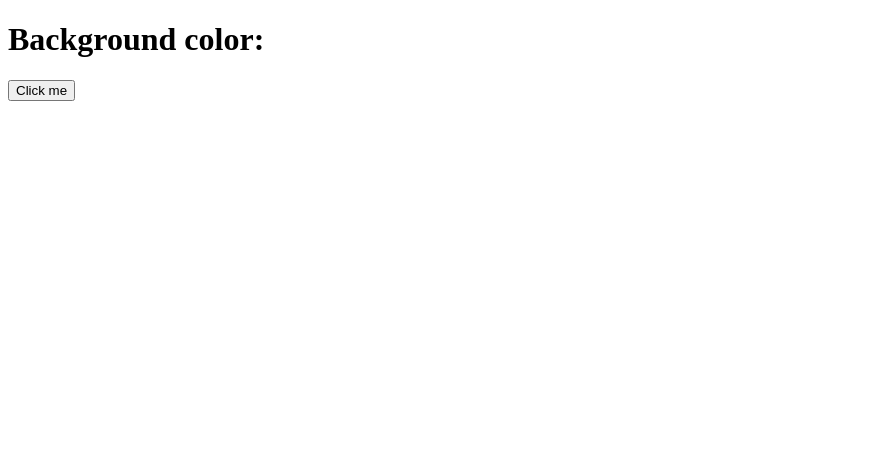
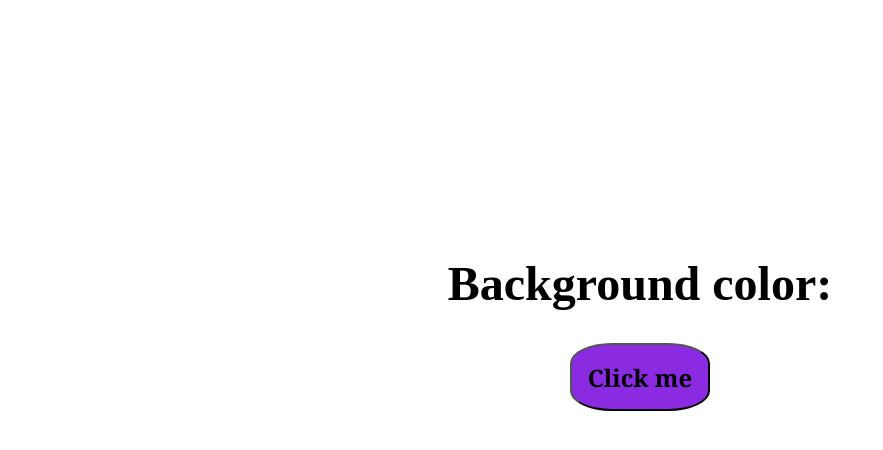
Before and after one commit to Anitameri/Color-Flipper, a plain HTML site: page index.html in a window 1280 px wide. Shown: the whole page, without its empty margins (0-883 px from the left). Drawn offline with Linux system fonts and the light colour scheme.

Commit message:
update css

```diff
--- a/index.html
+++ b/index.html
@@ -4,6 +4,7 @@
     <meta charset="UTF-8">
     <meta http-equiv="X-UA-Compatible" content="IE=edge">
     <meta name="viewport" content="width=device-width, initial-scale=1.0">
+    <link rel="stylesheet" href="style.css">
   <!-- <title>Document</title>-->
 </head>
 <body>
--- a/script.js
+++ b/script.js
@@ -9,6 +9,3 @@ boton.addEventListener("click",() => {
     document.getElementById("Color").innerHTML = color[aleatorio];
     document.body.style.backgroundColor = color[aleatorio];
 });
-// function Titulo() {
-
-// }
--- a/style.css
+++ b/style.css
@@ -0,0 +1,16 @@
+body{
+    text-align: center;
+    margin: 20%;
+    font-size: x-large;
+}
+button{
+     border-radius: 30%;
+     /* width: 20%; */
+     padding: 2%;
+     font-size: x-large;
+     background-color: blueviolet;
+     font-family: Cambria, Cochin, Georgia, Times, 'Times New Roman', serif;
+     font-weight: bold;
+
+
+}
```
